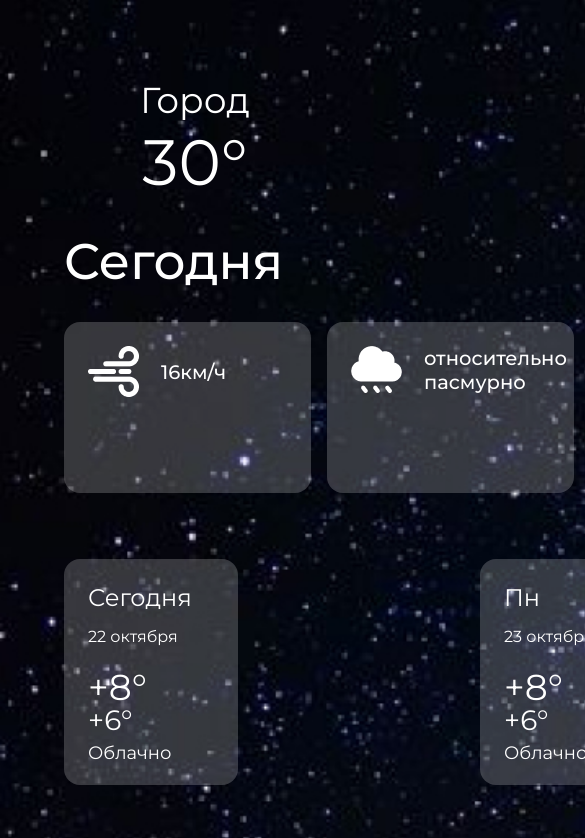
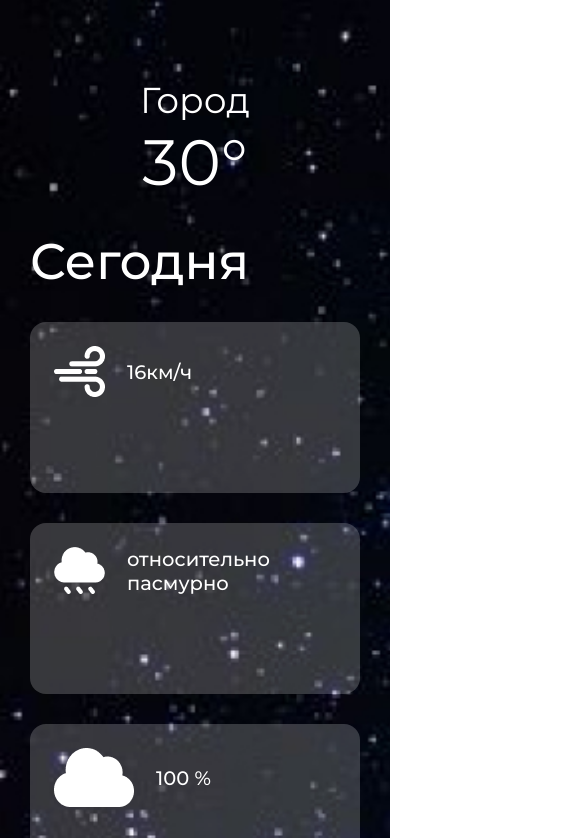
Before and after one commit to StarDmitriu/weather-, a plain HTML site: page index.html in a window 390 px wide. Shown: the top 838 px of the page, 585 px wide, since content can reach past the window. Drawn offline with Linux system fonts and the light colour scheme.

Commit message:
Update style.css

```diff
--- a/css/style.css
+++ b/css/style.css
@@ -169,9 +169,51 @@ body {
 
 }
 
-@media (max-width: 655px){
+@media (max-width: 865px){
+    .main{
+        padding: 0 30px;
+    }
+}
+
+@media (max-width: 808px){
+    .tyday__flex{
+        display: grid;
+        grid-template-columns: repeat(2, 2fr);
+    }
     .week{
         display: grid;
-        grid-template-columns: repeat(2, 400px);
+        grid-template-columns: repeat(2, 2fr);
+    }
+    .week__card{
+        max-width: 200px;
+        width: 100%;
     }
 }
+
+@media (max-width: 541px){
+    .tyday__flex{
+        display: block;
+        max-width: 371px;
+    }
+    .today__card2{
+        margin-bottom: 30px;
+    }
+    .today__card{
+        margin-bottom: 30px;
+    }
+    .week__card{
+        max-width: 150px;
+        width: 100%;
+    }
+}
+
+@media (max-width: 400px){
+    .week__card{
+        max-width: 120px;
+        width: 100%;
+    }
+}
+
+@media (max-width: 426px){
+
+}
```
